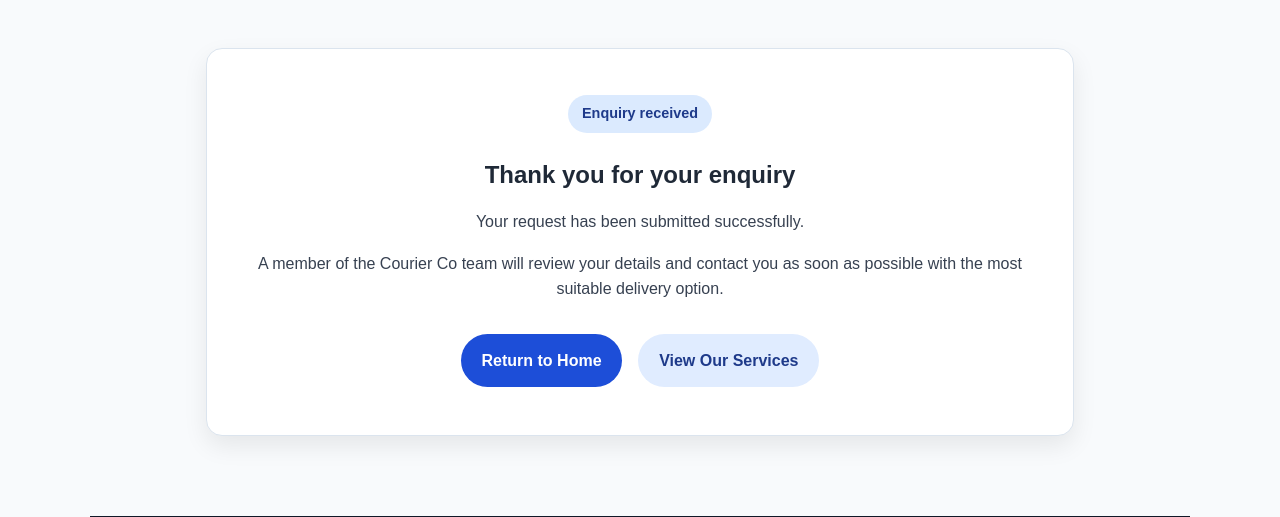
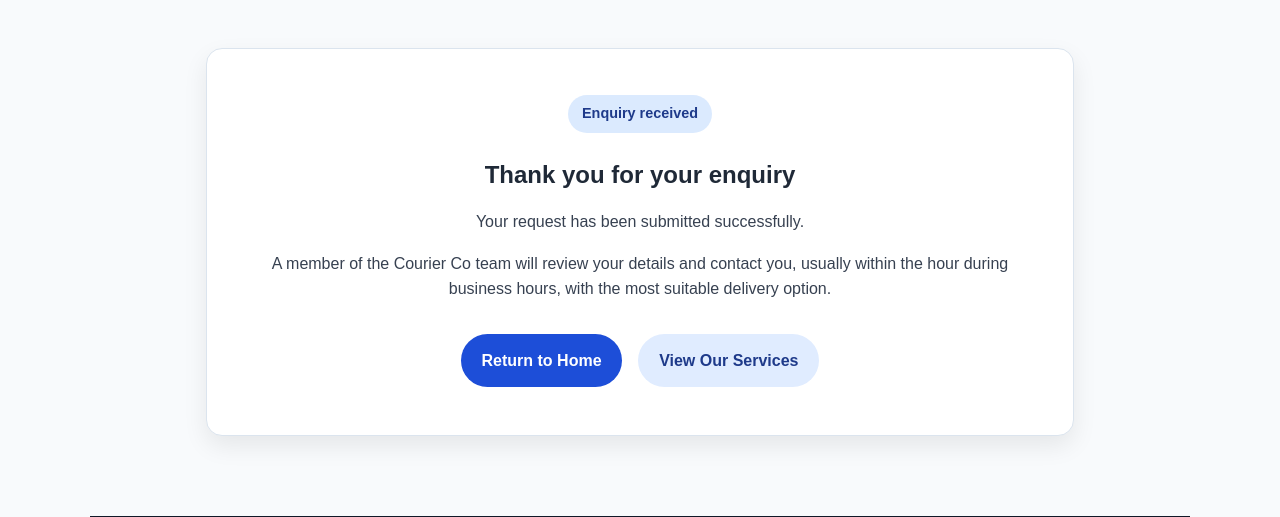
Before and after one commit to Reme65/courier-co, a Node server app: page /thank-you in a window 1280 px wide. Shown: the part 68-585 px from the top of the page. Run offline with Node 20, Linux system fonts and the light colour scheme.

Commit message:
update to thank-you.ejs

```diff
--- a/views/thank-you.ejs
+++ b/views/thank-you.ejs
@@ -33,8 +33,9 @@
             <h1>Thank you for your enquiry</h1>
             <p>Your request has been submitted successfully.</p>
             <p>
-                A member of the Courier Co team will review your details and contact you
-                as soon as possible with the most suitable delivery option.
+                A member of the Courier Co team will review your details and contact you,
+                usually within the hour during business hours,
+                with the most suitable delivery option.
             </p>
 
             <% if (enquiryData) { %>
```
